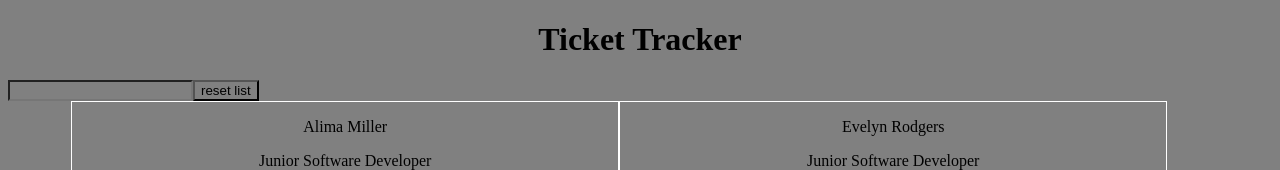
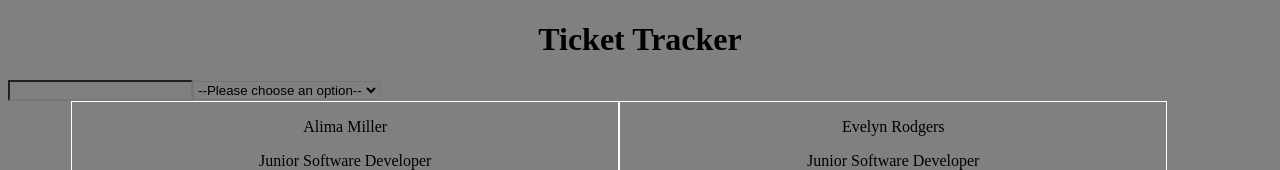
Before and after one commit to gordonmenzies/React-Week-4, a React (Vite) app in the folder React-Week-4/: page / in a window 1280 px wide. Shown: the top 170 px of the page. Built offline with nearby package versions, Linux system fonts and the light colour scheme.

Commit message:
search name and search role functionality added

```diff
--- a/React-Week-4/src/App.tsx
+++ b/React-Week-4/src/App.tsx
@@ -5,48 +5,55 @@ import "./App.scss";
 import { useState } from "react";
 
 function App() {
-  const [inputValue, setInputValue] = useState("");
+  //const [inputValue, setInputValue] = useState("");
   const [teamArray, setTeamArray] = useState(team);
-  // save the original array so that the values that are entered are rememebered
+  //const [selectValue, setSelectValue] = useState("");
 
-  // setTeamArray(team);
+  const searchEmployee = (event: React.FormEvent<HTMLInputElement>) => {
+    const value = event.currentTarget.value.toLowerCase();
+    const searchedGroup = teamArray.filter((member) => {
+      return member.name.toLowerCase().includes(value);
+    });
+    setTeamArray(searchedGroup);
+    if (value === "") {
+      setTeamArray(team);
+    }
+  };
+
+  const searchRole = (event: React.FormEvent<HTMLSelectElement>) => {
+    let searchedGroup = [...team];
+    const value = event.currentTarget.value.toLowerCase();
+    searchedGroup = team.filter((member) => {
+      return member.role.toLowerCase().includes(value);
+    });
+    setTeamArray(searchedGroup);
+    if (value === "") {
+      setTeamArray(team);
+    }
+  };
 
   const employeeList = teamArray.map((member) => {
     return <Employee key={member.id} name={member.name} role={member.role} />;
   });
 
-  // how to update to the new inputValue rather than the previous inputValue
-
-  const searchEmployee = (event: React.FormEvent<HTMLInputElement>) => {
-    console.log("event.target", event.currentTarget.value.toLowerCase());
-    setInputValue(event.currentTarget.value.toLowerCase());
-    console.log("inputValue", inputValue);
-    const searchedGroup = teamArray.filter((member) => {
-      return member.name.toLowerCase().includes(inputValue);
-    });
-    setTeamArray(searchedGroup);
-    if (inputValue === "") {
-      setTeamArray(team);
-    }
-  };
-
   return (
-    <div className="tiketTracker__container">
+    <div className="ticketTracker__container">
       <h1> Ticket Tracker</h1>
       <input
         type="text"
         className="ticketTracker__employeeSearchInput"
         onChange={searchEmployee}
       />
-      <button
-        className="ticketTrackee__employeeListReset"
-        onClick={() => {
-          setTeamArray(team);
-          setInputValue("");
-        }}
-      >
-        reset list
-      </button>
+      <select className="ticketTracker__roleSelect" onChange={searchRole}>
+        <option value="">--Please choose an option--</option>
+        <option value="Software Developer">Software Developer</option>
+        <option value="Junior Software Developer">
+          Juniour Software Developer
+        </option>
+        <option value="Project Manager">Project Manager</option>
+        <option value="Tester">Tester</option>
+        <option value="Hard Man">Hard Man</option>
+      </select>
       <div className="employeeList__container">{employeeList}</div>
     </div>
   );
```
